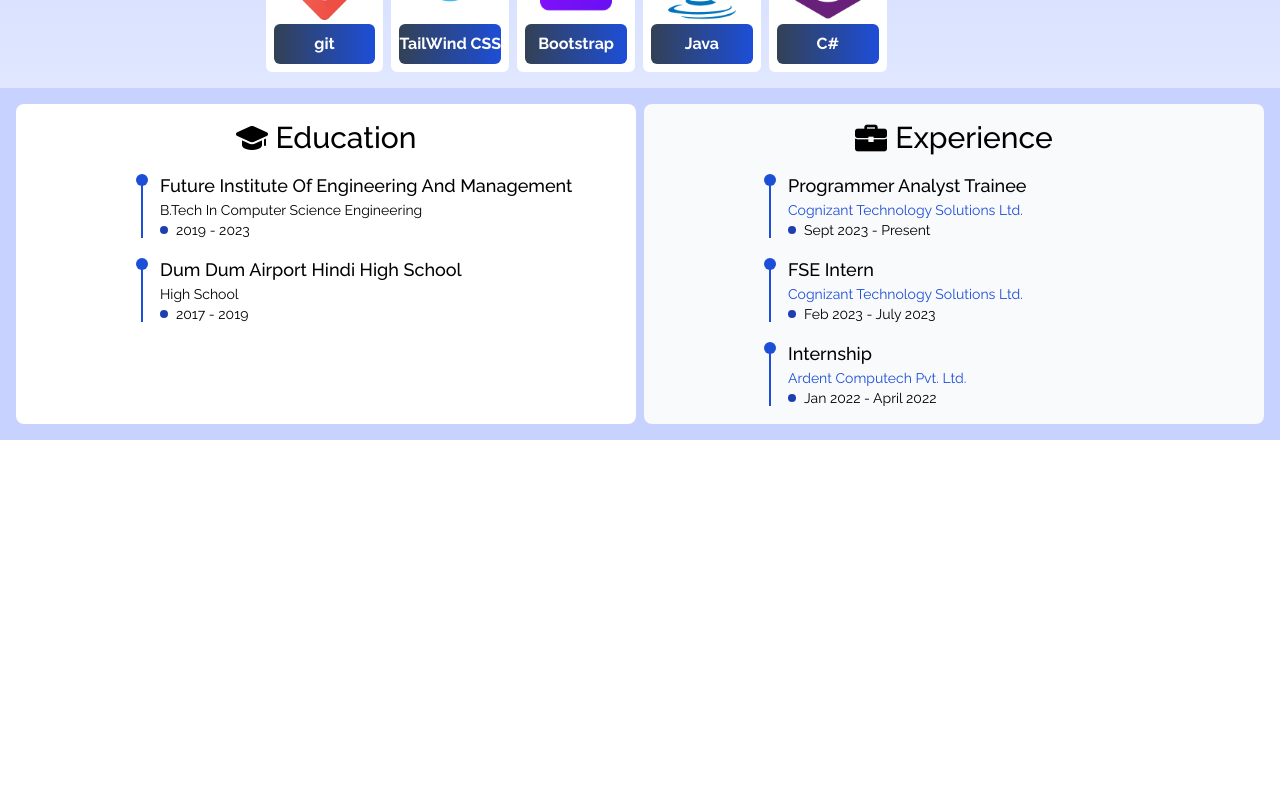
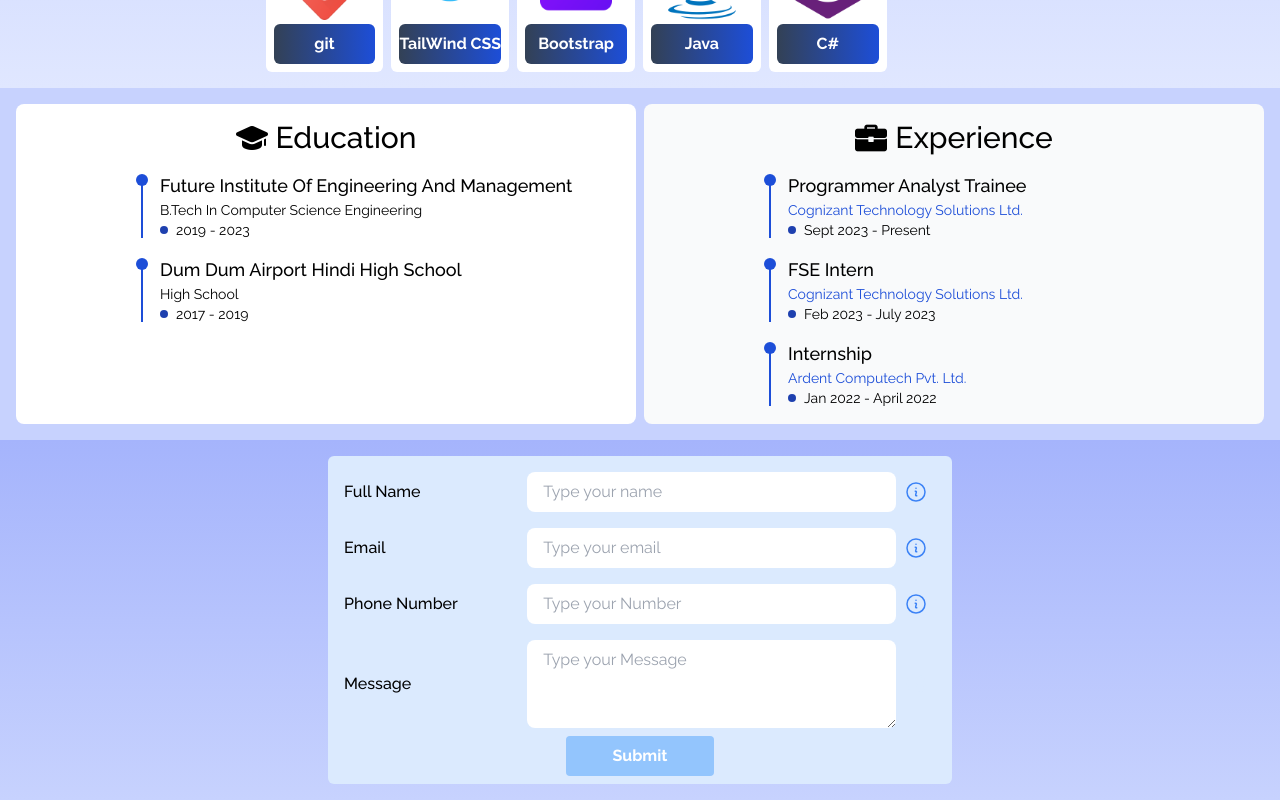
Before and after one commit to Gourav-dark/My-Portfolio-Web, an Angular app: page / in a window 1280 px wide. Shown: the part 1068-1868 px from the top of the page. Before the commit the page ends 1540 px from the top, so only its background shows below. Built offline with nearby package versions, Linux system fonts and the light colour scheme.

Commit message:
1.03v Contact Form

```diff
--- a/src/app/app.config.ts
+++ b/src/app/app.config.ts
@@ -3,7 +3,8 @@ import { provideRouter } from '@angular/router';
 
 import { routes } from './app.routes';
 import { provideClientHydration } from '@angular/platform-browser';
+import { provideHttpClient } from '@angular/common/http';
 
 export const appConfig: ApplicationConfig = {
-  providers: [provideZoneChangeDetection({ eventCoalescing: true }), provideRouter(routes), provideClientHydration()]
+  providers: [provideZoneChangeDetection({ eventCoalescing: true }), provideRouter(routes), provideClientHydration(),provideHttpClient()]
 };
--- a/src/app/components/contact/contact.component.html
+++ b/src/app/components/contact/contact.component.html
@@ -1,5 +1,94 @@
-<div id="contact" class="p-4 flex justify-center items-center">
-    <div class="">
-
-    </div>
+<div id="contact" class="p-4 flex justify-center bg-gradient-to-t from-indigo-200 to-indigo-300 dark:from-gray-600 dark:to-gray-400">
+    <form [formGroup]="contactForm" (ngSubmit)="contactFuction()" class="bg-blue-100 dark:bg-slate-200 p-2 px-4 rounded-md w-full sm:w-2/3 md:w-1/2">
+        <div class="w-full flex items-center py-2">
+            <label class="font-medium w-1/3" for="name">
+                Full Name
+            </label>
+            <input
+                class="py-2 px-4 w-2/3 rounded-lg
+                focus:ring focus:outline-none focus:ring-blue-300
+              dark:focus:ring-gray-300"
+                id="name"
+                placeholder="Type your name"
+                formControlName="name"
+                name="name"/>
+            <small
+                [ngClass]="(name.invalid && (name.dirty || name.touched)) ? 'text-red-500':'text-blue-500'"
+                class="block px-2">
+                <svg xmlns="http://www.w3.org/2000/svg" fill="none" viewBox="0 0 24 24" stroke-width="1.5" stroke="currentColor" class="size-6">
+                    <path stroke-linecap="round" stroke-linejoin="round" d="m11.25 11.25.041-.02a.75.75 0 0 1 1.063.852l-.708 2.836a.75.75 0 0 0 1.063.853l.041-.021M21 12a9 9 0 1 1-18 0 9 9 0 0 1 18 0Zm-9-3.75h.008v.008H12V8.25Z" />
+                </svg>
+                <!-- <div *ngIf="name.errors?.['required']">Name is required.</div>
+                <div *ngIf="name.errors?.['pattern']">Enter a valid Name</div> -->
+            </small>
+        </div>
+        <div class="w-full flex items-center py-2">
+            <label class="font-medium w-1/3" for="name">
+                Email
+            </label>
+            <input
+                class="py-2 px-4 w-2/3 rounded-lg
+                focus:ring focus:outline-none focus:ring-blue-300
+                 dark:focus:ring-gray-300"
+                id="email"
+                placeholder="Type your email"
+                formControlName="email"
+                name="email"/>
+            <small
+                [ngClass]="(email.invalid && (email.dirty || email.touched)) ? 'text-red-500':'text-blue-500'"
+                class="block px-2">
+                <svg xmlns="http://www.w3.org/2000/svg" fill="none" viewBox="0 0 24 24" stroke-width="1.5" stroke="currentColor" class="size-6">
+                    <path stroke-linecap="round" stroke-linejoin="round" d="m11.25 11.25.041-.02a.75.75 0 0 1 1.063.852l-.708 2.836a.75.75 0 0 0 1.063.853l.041-.021M21 12a9 9 0 1 1-18 0 9 9 0 0 1 18 0Zm-9-3.75h.008v.008H12V8.25Z" />
+                </svg>
+            </small>
+        </div>
+        <div class="w-full flex items-center py-2">
+            <label class="font-medium w-1/3" for="name">
+                Phone Number
+            </label>
+            <input
+                class="py-2 px-4 w-2/3 rounded-lg
+                focus:ring focus:outline-none focus:ring-blue-300
+                 dark:focus:ring-gray-300"
+                id="phone"
+                placeholder="Type your Number"
+                formControlName="phone"
+                name="phone"/>
+            <small
+                [ngClass]="(phone.invalid && (phone.dirty || phone.touched)) ? 'text-red-500':'text-blue-500'"
+                class="block px-2">
+                <svg xmlns="http://www.w3.org/2000/svg" fill="none" viewBox="0 0 24 24" stroke-width="1.5" stroke="currentColor" class="size-6">
+                    <path stroke-linecap="round" stroke-linejoin="round" d="m11.25 11.25.041-.02a.75.75 0 0 1 1.063.852l-.708 2.836a.75.75 0 0 0 1.063.853l.041-.021M21 12a9 9 0 1 1-18 0 9 9 0 0 1 18 0Zm-9-3.75h.008v.008H12V8.25Z" />
+                </svg>
+            </small>
+        </div>
+        <div class="w-full flex items-center py-2">
+            <label class="font-medium w-1/3" for="name">
+                Message
+            </label>
+            <textarea
+                class="py-2 px-4 w-2/3 rounded-lg
+                focus:ring focus:outline-none focus:ring-blue-300
+              dark:focus:ring-gray-300"
+                id="message"
+                placeholder="Type your Message"
+                formControlName="message"
+                name="message"
+                rows="3"></textarea>
+            <small
+                class="block px-2 text-blue-100">
+                <svg xmlns="http://www.w3.org/2000/svg" fill="none" viewBox="0 0 24 24" stroke-width="1.5" stroke="currentColor" class="size-6">
+                    <path stroke-linecap="round" stroke-linejoin="round" d="m11.25 11.25.041-.02a.75.75 0 0 1 1.063.852l-.708 2.836a.75.75 0 0 0 1.063.853l.041-.021M21 12a9 9 0 1 1-18 0 9 9 0 0 1 18 0Zm-9-3.75h.008v.008H12V8.25Z" />
+                </svg>
+            </small>
+        </div>
+        <div class="flex items-center justify-center">
+            <button
+            class="w-full sm:w-1/2 md:w-1/4 bg-blue-500 dark:bg-slate-400 hover:bg-blue-600 dark:hover:bg-slate-600  text-white font-bold py-2 rounded focus:outline-none focus:shadow-outline cursor-pointer disabled:bg-blue-300 dark:disabled:bg-slate-300"
+            type="submit"
+            [disabled]="contactForm.invalid">
+                Submit
+            </button>
+        </div>
+    </form>
 </div>
--- a/src/app/components/contact/contact.component.ts
+++ b/src/app/components/contact/contact.component.ts
@@ -1,12 +1,38 @@
-import { Component } from '@angular/core';
+import { CommonModule } from '@angular/common';
+import { Component, inject } from '@angular/core';
+import { FormBuilder, ReactiveFormsModule, Validators } from '@angular/forms';
+import { ContactService } from '../../services/contact.service';
 
 @Component({
   selector: 'app-contact',
   standalone: true,
-  imports: [],
+  imports: [ReactiveFormsModule,CommonModule],
   templateUrl: './contact.component.html',
   styleUrl: './contact.component.css'
 })
 export class ContactComponent {
-
+  private fb=inject(FormBuilder);
+  private contactService=inject(ContactService);
+  contactForm=this.fb.group({
+    name: ['', [Validators.required, Validators.pattern(/^[a-zA-Z\s]+(?: [a-zA-Z]+)*$/)]],
+    email: ['', [Validators.required, Validators.email]],
+    phone:['',[Validators.required, Validators.pattern("^[6-9][0-9]{9}$")]],
+    message:['']
+  });
+  get name() {
+    return this.contactForm.controls['name'];
+  }
+  get email() {
+    return this.contactForm.controls['email'];
+  }
+  get phone(){
+    return this.contactForm.controls['phone'];
+  }
+  get message(){
+    return this.contactForm.controls['message'];
+  }
+  contactFuction(){
+    console.log(this.contactForm);
+    const postData={...this.contactForm.value };
+  }
 }
--- /dev/null
+++ b/src/app/services/contact.service.ts
@@ -0,0 +1,14 @@
+import { HttpClient } from '@angular/common/http';
+import { Injectable, inject } from '@angular/core';
+
+@Injectable({
+  providedIn: 'root'
+})
+export class ContactService {
+  private http=inject(HttpClient);
+  private url='';
+  // constructor(private http: HttpClient) { }
+  postContactDetail(data:any){
+    return this.http.post(this.url,data);
+  }
+}
```
Also changed, not shown: 1 other file (tests, documents, lock files or other folders).
